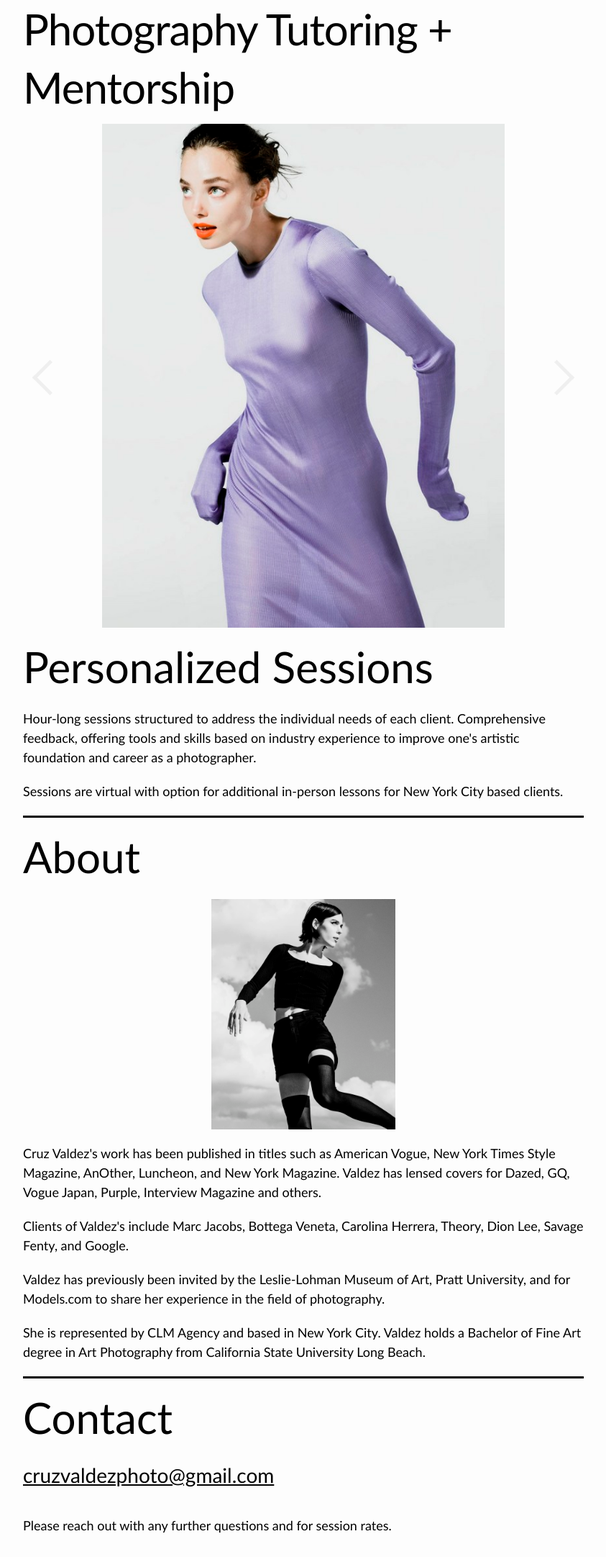
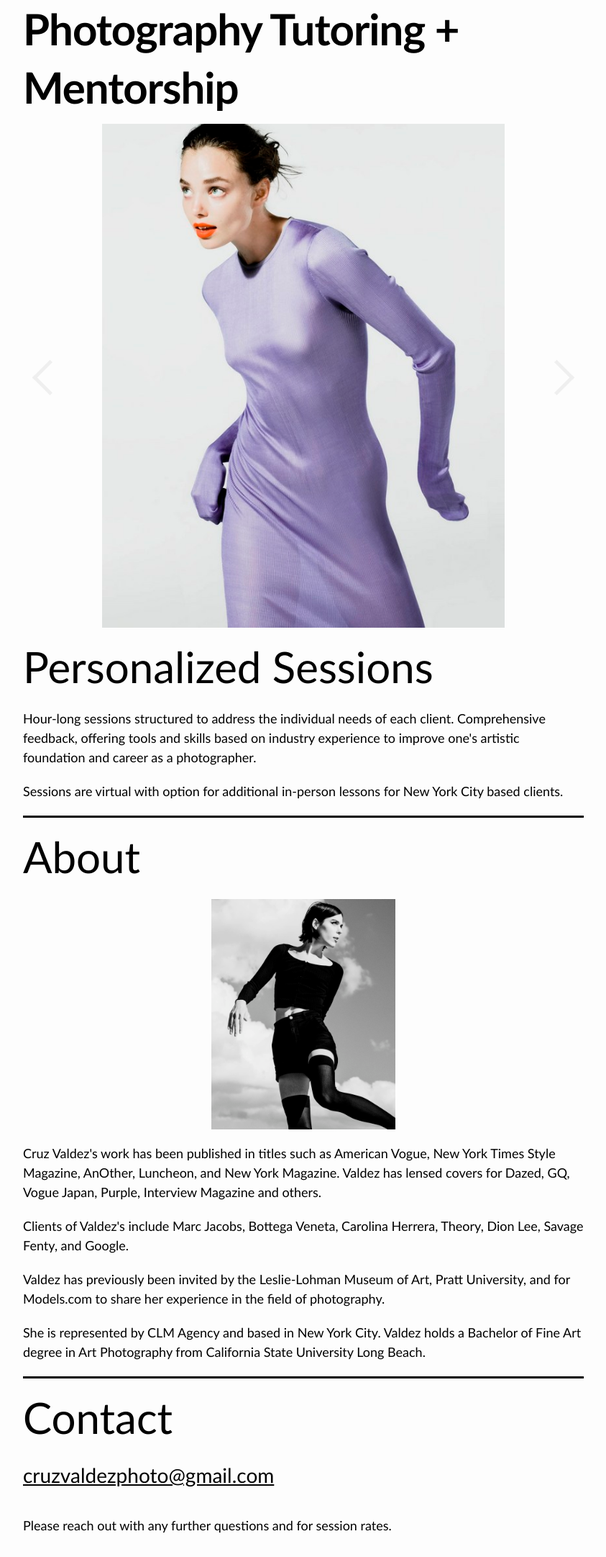
Before and after one commit to maybesheforgot/ccvtutor, a Jekyll site: the page built from index.markdown, in a window 1280 px wide. Shown: the whole page at 72% size, without its empty margins (218-1061 px from the left). Built offline with Jekyll 4.4.1, drawn with Linux system fonts in a browser that asks for light colours.

Commit message:
make site-title weightier

```diff
--- a/_sass/minima/_layout.scss
+++ b/_sass/minima/_layout.scss
@@ -10,7 +10,7 @@
 
 .site-title {
   font-size: 60px;
-  font-weight: 300;
+  font-weight: 800;
   line-height: $base-line-height * $base-font-size * 2.25;
   letter-spacing: -1px;
   margin-bottom: 0;
```
